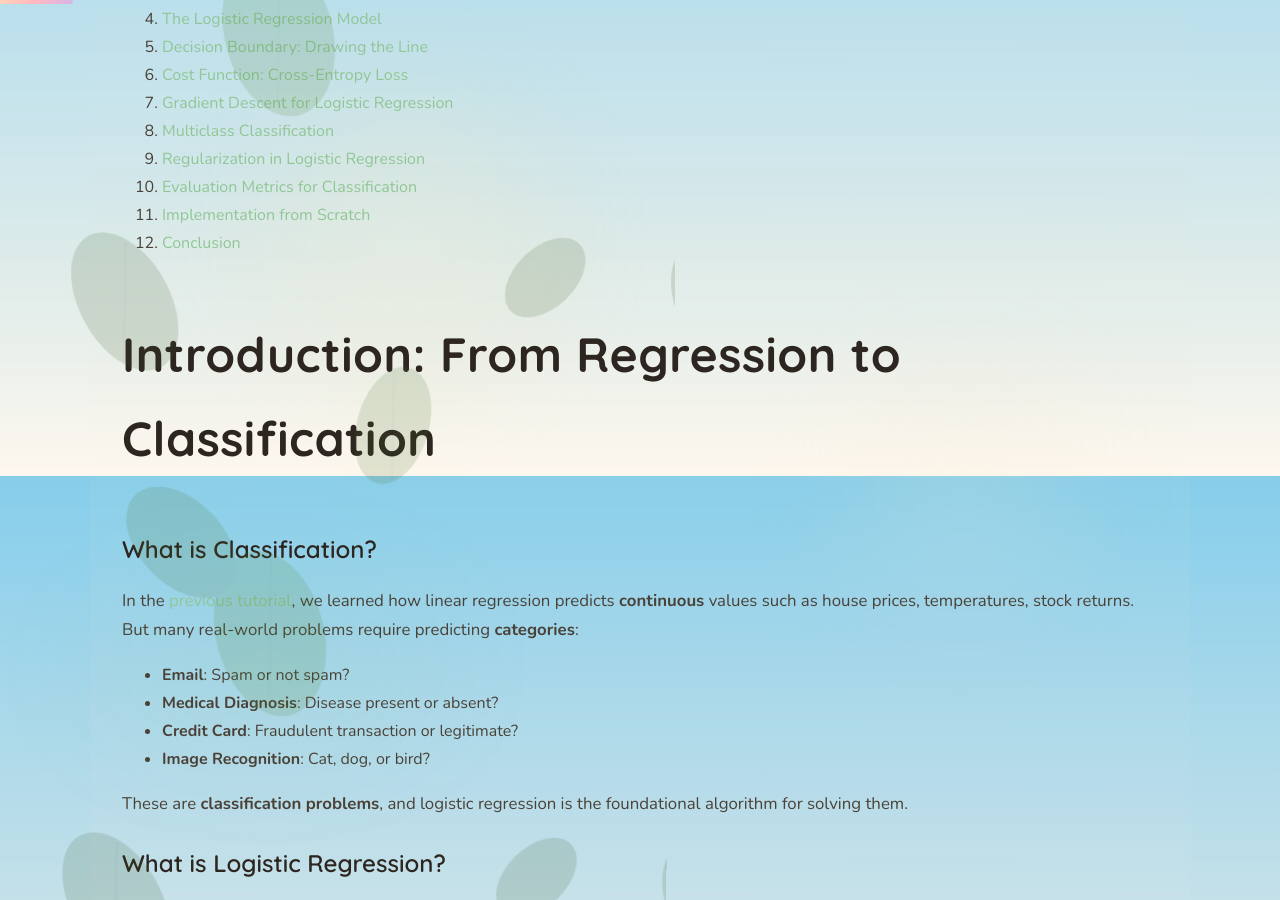
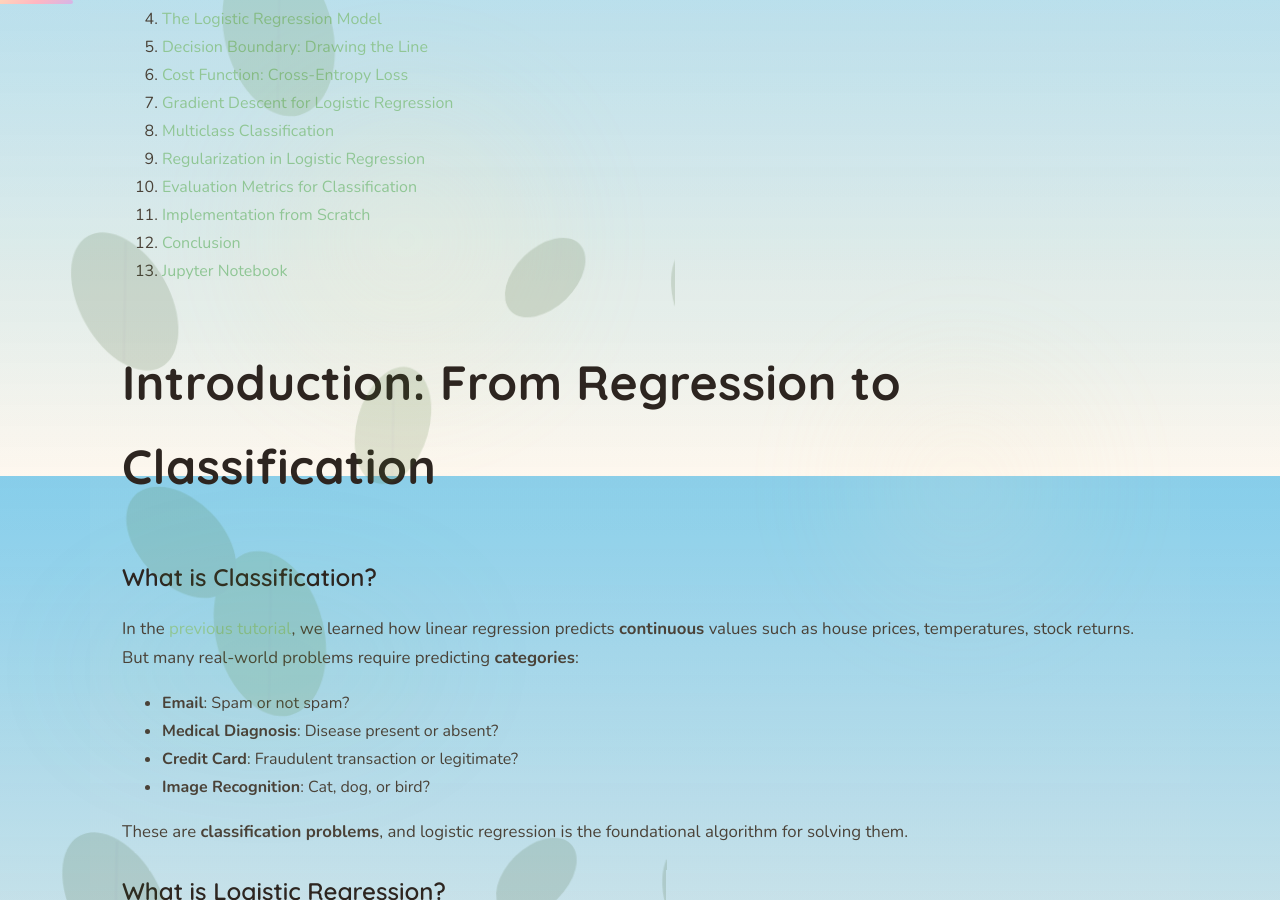
Before and after one commit to mayank1101/mayank1101.github.io, a Jekyll site: the page built from _posts/2026-02-03-logistic-regression.md, in a window 1280 px wide and 900 px high, scrolled down 1324 px. Built offline with Jekyll 4.4.1, drawn with Linux system fonts in a browser that asks for light colours.

Commit message:
added link reference for jupyter noetbook

```diff
--- a/_posts/2026-02-03-logistic-regression.md
+++ b/_posts/2026-02-03-logistic-regression.md
@@ -26,6 +26,7 @@ Continuing our journey through machine learning, today we turn to **logistic reg
 10. [Evaluation Metrics for Classification](#evaluation-metrics-for-classification)
 11. [Implementation from Scratch](#implementation-from-scratch)
 12. [Conclusion](#conclusion)
+13. [Jupyter Notebook](#jupyter-notebook)
 
 ## Introduction: From Regression to Classification
 
```
